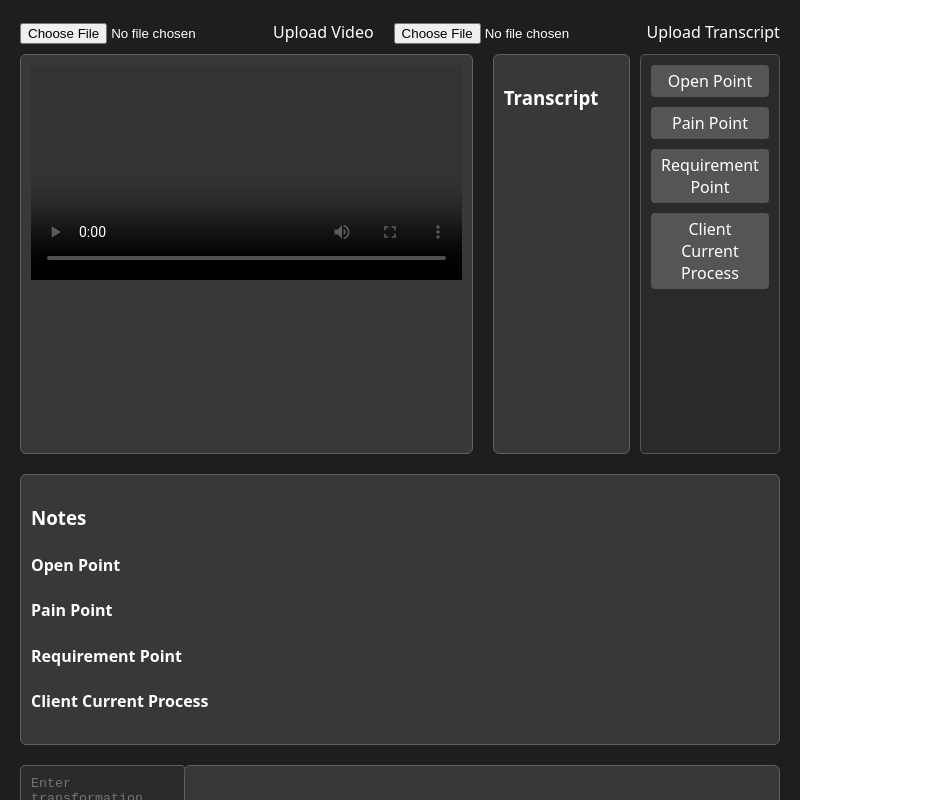
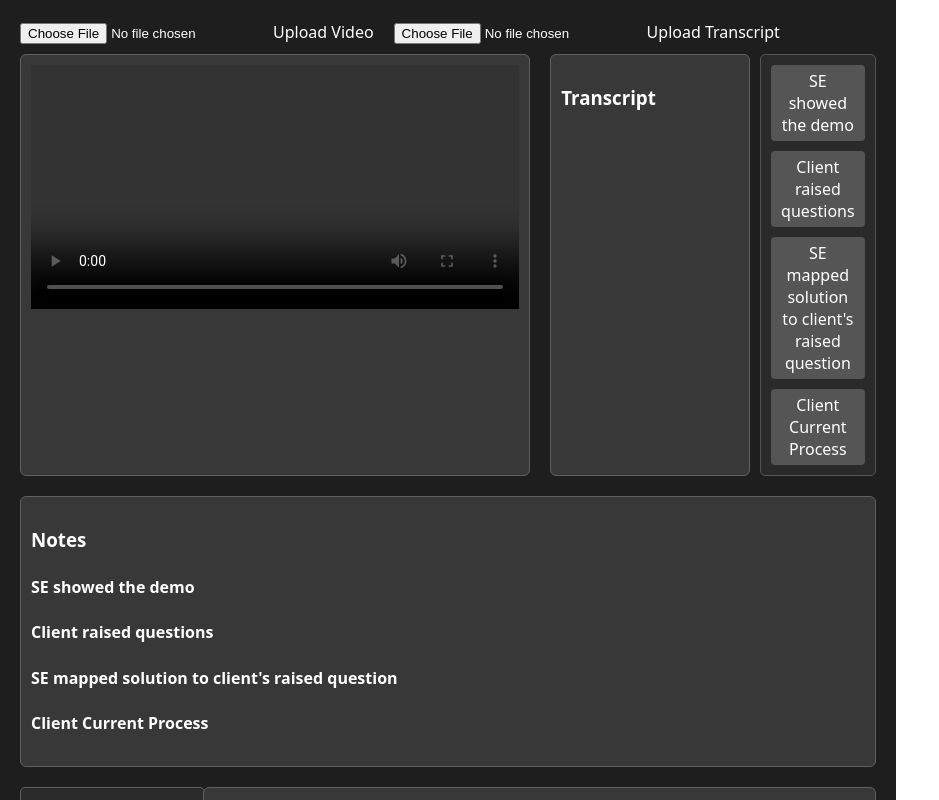
Before and after one commit to Yashh33/tweakscript-frontend, a React (Vite) app: page / in a window 1280 px wide. Shown: the top 800 px of the page, without its empty margins (0-939 px from the left). Built offline with nearby package versions, Linux system fonts and the light colour scheme.

Commit message:
Updated frontend API calls for new backend behavior

```diff
--- a/src/App.jsx
+++ b/src/App.jsx
@@ -2,9 +2,9 @@ import React, { useState, useRef, useEffect } from "react";
 import "./App.css";
 
 const categories = [
-  "Open Point",
-  "Pain Point",
-  "Requirement Point",
+  "SE showed the demo",
+  "Client raised questions",
+  "SE mapped solution to client's raised question",
   "Client Current Process"
 ];
 const BASE_URL = import.meta.env.VITE_BACKEND_URL;
```
